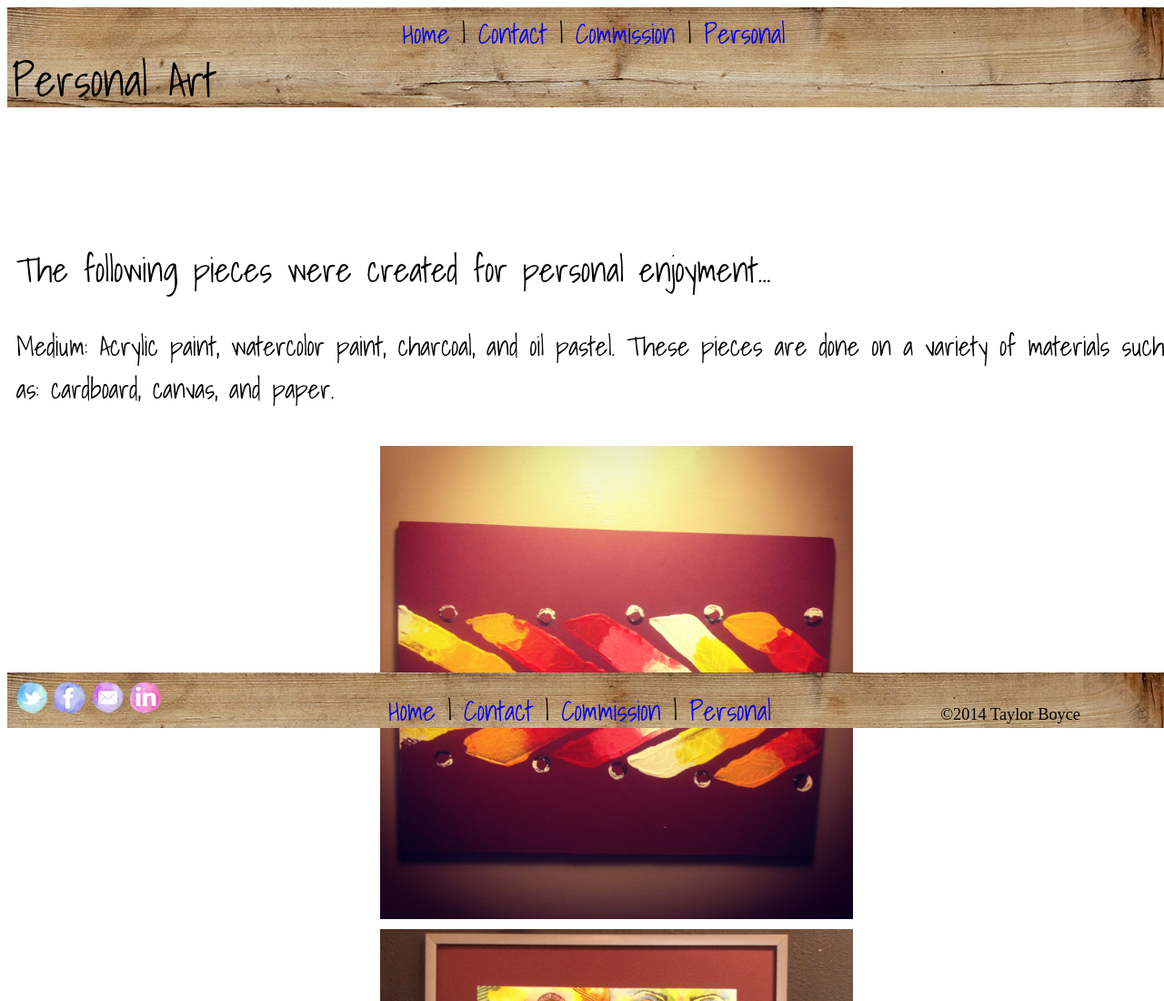
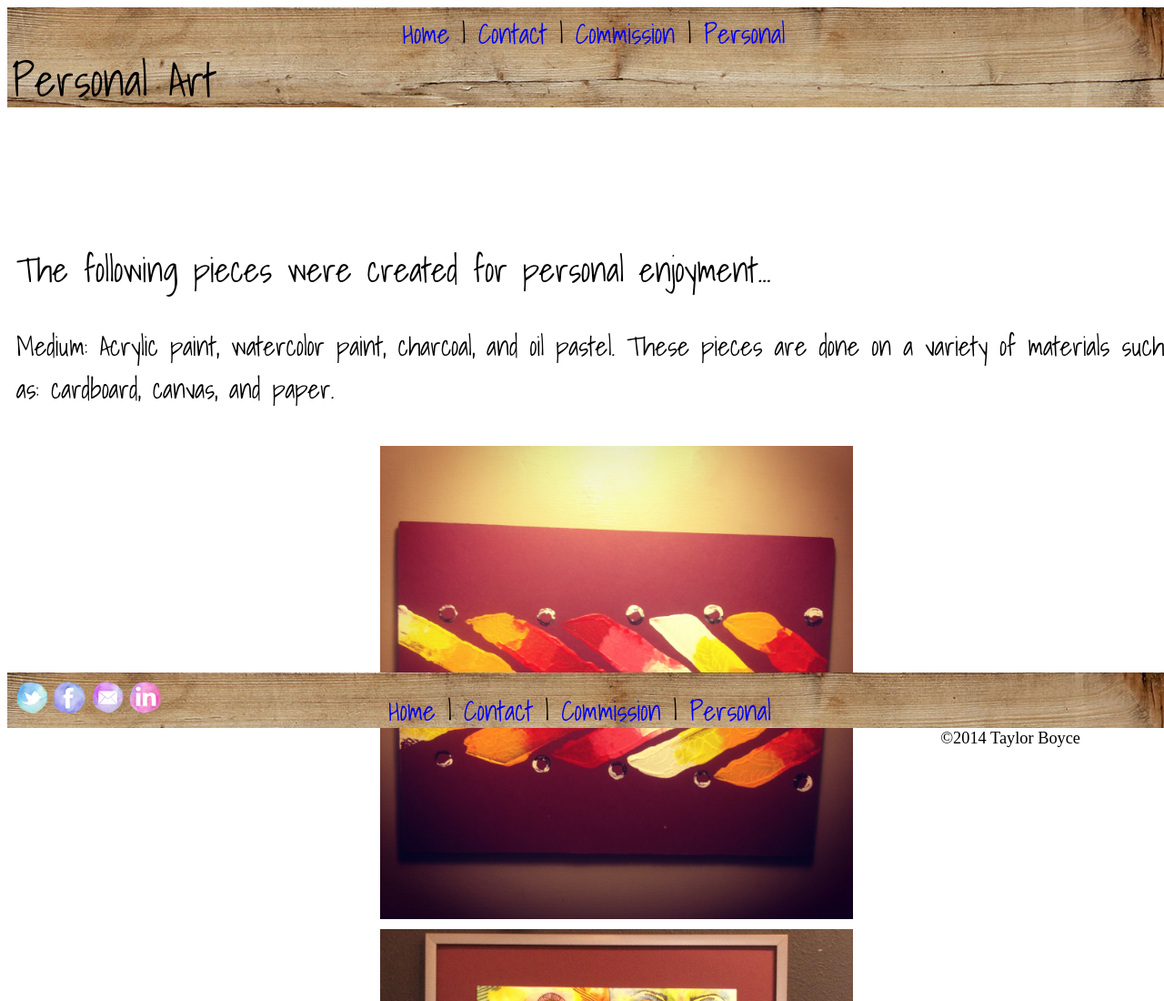
Before and after one commit to taylormboyce/taylormboyce.github.io, a plain HTML site: page personal.html in a window 1280 px wide. Shown: the top 1100 px of the page at 91% size. Drawn offline with Linux system fonts and the light colour scheme.

Commit message:
copycopycopypositions

```diff
--- a/personal.html
+++ b/personal.html
@@ -91,8 +91,7 @@ A:hover { font-weight:bold; color: black;}
 
             </div>
 
-
-                <p><small>&copy;2014 Taylor Boyce</small></p>
+                <p><br><small>&copy;2014 Taylor Boyce</small></p>
 
             <nav>
             <a href="index.html">Home</a> |
```
